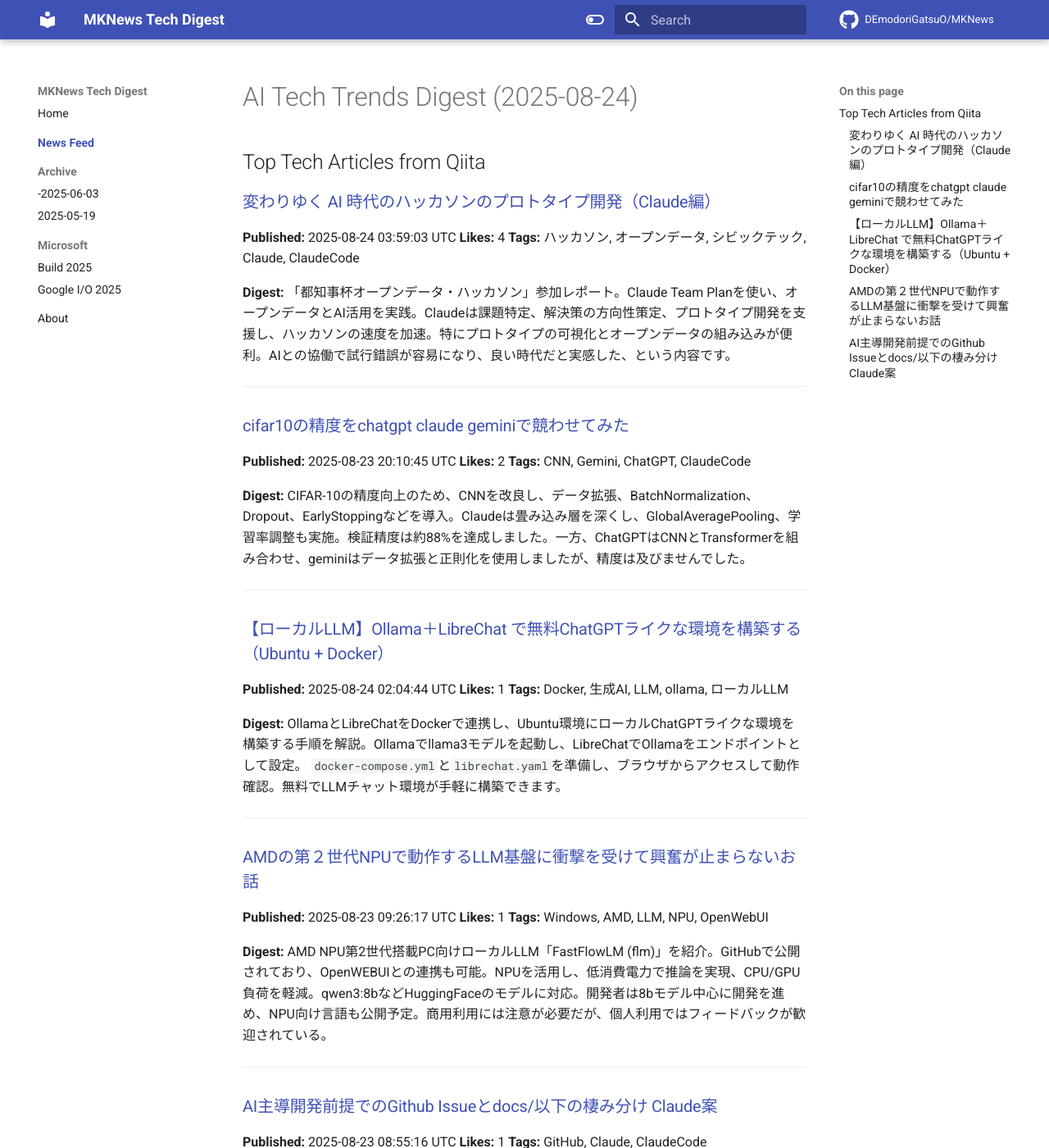
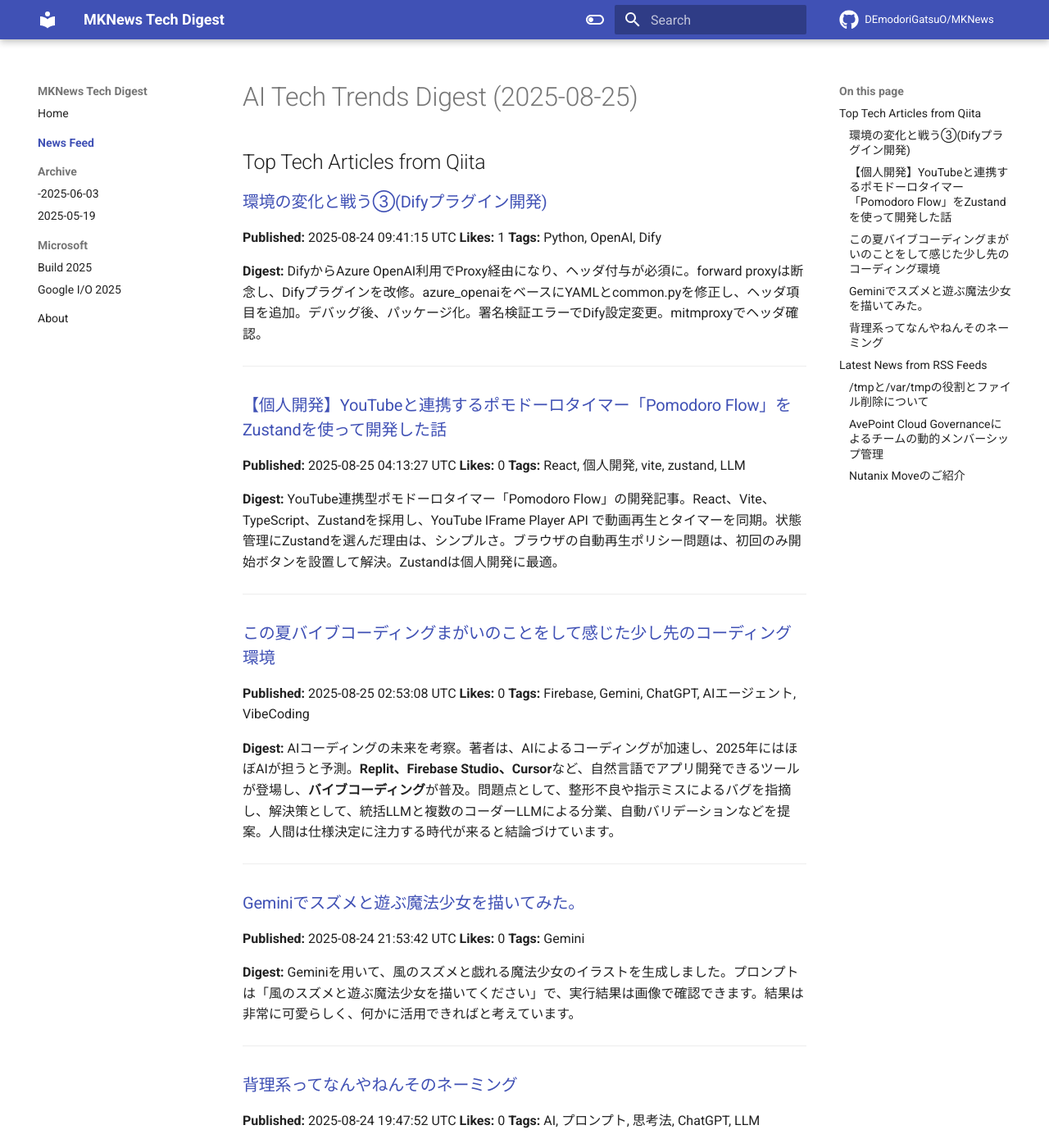
Before and after one commit to DEmodoriGatsuO/MKNews, an MkDocs documentation site: the page built from docs/news/index.md, in a window 1280 px wide and 1400 px high. Shown: the whole window at 82% size. Built offline with MkDocs 1.6.1 and Material for MkDocs 9.7.7, drawn with Linux system fonts in a browser that asks for light colours; comment, search, counter and statistics services are not loaded; some of the changed text lies outside the part shown.

Commit message:
Automated AI Tech Digest - 2025-08-25

```diff
--- a/docs/news/index.md
+++ b/docs/news/index.md
@@ -1,55 +1,88 @@
-# AI Tech Trends Digest (2025-08-24)
+# AI Tech Trends Digest (2025-08-25)
 
 
 ## Top Tech Articles from Qiita
 
 
-### [変わりゆく AI 時代のハッカソンのプロトタイプ開発（Claude編）](https://qiita.com/t-kurasawa/items/cf52e8246a35aed8729c)
-**Published:** 2025-08-24 03:59:03 UTC
-**Likes:** 4
-**Tags:** ハッカソン, オープンデータ, シビックテック, Claude, ClaudeCode
+### [環境の変化と戦う③(Difyプラグイン開発)](https://qiita.com/kitazaki/items/c0605c9ab2960508ec42)
+**Published:** 2025-08-24 09:41:15 UTC
+**Likes:** 1
+**Tags:** Python, OpenAI, Dify
 
 **Digest:**
-「都知事杯オープンデータ・ハッカソン」参加レポート。Claude Team Planを使い、オープンデータとAI活用を実践。Claudeは課題特定、解決策の方向性策定、プロトタイプ開発を支援し、ハッカソンの速度を加速。特にプロトタイプの可視化とオープンデータの組み込みが便利。AIとの協働で試行錯誤が容易になり、良い時代だと実感した、という内容です。
+DifyからAzure OpenAI利用でProxy経由になり、ヘッダ付与が必須に。forward proxyは断念し、Difyプラグインを改修。azure_openaiをベースにYAMLとcommon.pyを修正し、ヘッダ項目を追加。デバッグ後、パッケージ化。署名検証エラーでDify設定変更。mitmproxyでヘッダ確認。
 
 ---
 
-### [cifar10の精度をchatgpt claude geminiで競わせてみた](https://qiita.com/mikannotishiryou/items/095b373379ce086d033a)
-**Published:** 2025-08-23 20:10:45 UTC
-**Likes:** 2
-**Tags:** CNN, Gemini, ChatGPT, ClaudeCode
+### [【個人開発】YouTubeと連携するポモドーロタイマー「Pomodoro Flow」をZustandを使って開発した話](https://qiita.com/keni_solopreneur/items/0b110b636351f24d9c5e)
+**Published:** 2025-08-25 04:13:27 UTC
+**Likes:** 0
+**Tags:** React, 個人開発, vite, zustand, LLM
 
 **Digest:**
-CIFAR-10の精度向上のため、CNNを改良し、データ拡張、BatchNormalization、Dropout、EarlyStoppingなどを導入。Claudeは畳み込み層を深くし、GlobalAveragePooling、学習率調整も実施。検証精度は約88%を達成しました。一方、ChatGPTはCNNとTransformerを組み合わせ、geminiはデータ拡張と正則化を使用しましたが、精度は及びませんでした。
+YouTube連携型ポモドーロタイマー「Pomodoro Flow」の開発記事。React、Vite、TypeScript、Zustandを採用し、YouTube IFrame Player API で動画再生とタイマーを同期。状態管理にZustandを選んだ理由は、シンプルさ。ブラウザの自動再生ポリシー問題は、初回のみ開始ボタンを設置して解決。Zustandは個人開発に最適。
 
 ---
 
-### [【ローカルLLM】Ollama＋LibreChat で無料ChatGPTライクな環境を構築する（Ubuntu + Docker）](https://qiita.com/ko-he-8/items/859da034014736119a61)
-**Published:** 2025-08-24 02:04:44 UTC
-**Likes:** 1
-**Tags:** Docker, 生成AI, LLM, ollama, ローカルLLM
+### [この夏バイブコーディングまがいのことをして感じた少し先のコーディング環境](https://qiita.com/hotstaff/items/3f5d04741b8f0d6cc5a9)
+**Published:** 2025-08-25 02:53:08 UTC
+**Likes:** 0
+**Tags:** Firebase, Gemini, ChatGPT, AIエージェント, VibeCoding
 
 **Digest:**
-OllamaとLibreChatをDockerで連携し、Ubuntu環境にローカルChatGPTライクな環境を構築する手順を解説。Ollamaでllama3モデルを起動し、LibreChatでOllamaをエンドポイントとして設定。 `docker-compose.yml`と`librechat.yaml`を準備し、ブラウザからアクセスして動作確認。無料でLLMチャット環境が手軽に構築できます。
+AIコーディングの未来を考察。著者は、AIによるコーディングが加速し、2025年にはほぼAIが担うと予測。**Replit、Firebase Studio、Cursor**など、自然言語でアプリ開発できるツールが登場し、**バイブコーディング**が普及。問題点として、整形不良や指示ミスによるバグを指摘し、解決策として、統括LLMと複数のコーダーLLMによる分業、自動バリデーションなどを提案。人間は仕様決定に注力する時代が来ると結論づけています。
 
 ---
 
-### [AMDの第２世代NPUで動作するLLM基盤に衝撃を受けて興奮が止まらないお話](https://qiita.com/yoheier/items/8ca764b0b95ab5b9d51e)
-**Published:** 2025-08-23 09:26:17 UTC
-**Likes:** 1
-**Tags:** Windows, AMD, LLM, NPU, OpenWebUI
+### [Geminiでスズメと遊ぶ魔法少女を描いてみた。](https://qiita.com/nori-channel/items/3a177e57b9d71855b244)
+**Published:** 2025-08-24 21:53:42 UTC
+**Likes:** 0
+**Tags:** Gemini
 
 **Digest:**
-AMD NPU第2世代搭載PC向けローカルLLM「FastFlowLM (flm)」を紹介。GitHubで公開されており、OpenWEBUIとの連携も可能。NPUを活用し、低消費電力で推論を実現、CPU/GPU負荷を軽減。qwen3:8bなどHuggingFaceのモデルに対応。開発者は8bモデル中心に開発を進め、NPU向け言語も公開予定。商用利用には注意が必要だが、個人利用ではフィードバックが歓迎されている。
+Geminiを用いて、風のスズメと戯れる魔法少女のイラストを生成しました。プロンプトは「風のスズメと遊ぶ魔法少女を描いてください」で、実行結果は画像で確認できます。結果は非常に可愛らしく、何かに活用できればと考えています。
 
 ---
 
-### [AI主導開発前提でのGithub Issueとdocs/以下の棲み分け Claude案](https://qiita.com/awakia/items/ddbbb6755fe785d5fae3)
-**Published:** 2025-08-23 08:55:16 UTC
-**Likes:** 1
-**Tags:** GitHub, Claude, ClaudeCode
+### [背理系ってなんやねんそのネーミング](https://qiita.com/makotosaekit/items/daa51142d274c73d21b2)
+**Published:** 2025-08-24 19:47:52 UTC
+**Likes:** 0
+**Tags:** AI, プロンプト, 思考法, ChatGPT, LLM
 
 **Digest:**
-プロジェクトドキュメント運用ガイドは、**README.md**で概要を示し、**CLAUDE.md**でAI開発コンテキストを定義。ディレクトリ構造は、**docs/**以下にガイド、機能詳細、意思決定を整理し、AIとの協働を促進。新機能開発フローや自動化スクリプトも整備。成功指標は、新規参加者の迅速な開発開始、AIによる正確な実装、過去の設計判断の容易な理解、ドキュメント更新漏れの抑制。
+AIに「背理系」について書かせた記事がトレンド入りし、検索候補に「Qiita 怪文書」と表示される事態に。記事は強調スニペットを獲得するも、別の記事公開で消滅。これはキーワードカニバリゼーション、つまり、競合によりGoogleがどちらを「正解」か迷ったため。AIのプロンプトエンジニアリングや、SEOにおける情報生態系の変化を示す事例と言える。
 
 ---
+
+## Latest News from RSS Feeds
+
+
+### [/tmpと/var/tmpの役割とファイル削除について](https://blog.jbs.co.jp/entry/2025/08/25/130515)
+**Source:** JBS Blog
+**Published:** 2025-08-25 04:05:15 UTC
+**Tags:** RHEL, Red Hat Enterprise Linux, systemd
+
+**Digest:**
+RHEL 9における`/tmp`と`/var/tmp`は、一時ファイルの保管場所です。`/tmp`は一時的で、システム再起動や一定期間経過でファイルが削除されます。一方、`/var/tmp`はより永続的で、削除タイミングは設定によります。用途、違い、削除設定、確認方法を解説し、過去の事例も紹介します。
+
+---
+
+### [AvePoint Cloud Governanceによるチームの動的メンバーシップ管理](https://blog.jbs.co.jp/entry/2025/08/25/112538)
+**Source:** JBS Blog
+**Published:** 2025-08-25 02:25:38 UTC
+**Tags:** AvePoint, Microsoft Teams
+
+**Digest:**
+Microsoft Teamsのチームメンバーを動的に管理するには、本来Microsoft Entra ID P1/P2ライセンスが必要ですが、AvePoint Cloud Governanceがあれば代替可能です。動的グループ作成や、アクセスレビューによる定期的な棚卸しといった機能が利用でき、より効率的なチーム管理を実現できます。
+
+---
+
+### [Nutanix Moveのご紹介](https://blog.jbs.co.jp/entry/2025/08/25/092327)
+**Source:** JBS Blog
+**Published:** 2025-08-25 00:23:27 UTC
+**Tags:** Nutanix, Tech
+
+**Digest:**
+Nutanix Moveは、**仮想マシンの移行**を簡素化するツールです。異なる仮想化環境間、またはクラウドへの移行を容易にし、**ダウンタイム**を最小限に抑えつつ、効率的な**データ転送**を実現します。これにより、スムーズな移行と運用コスト削減に貢献します。
+
+---
```
